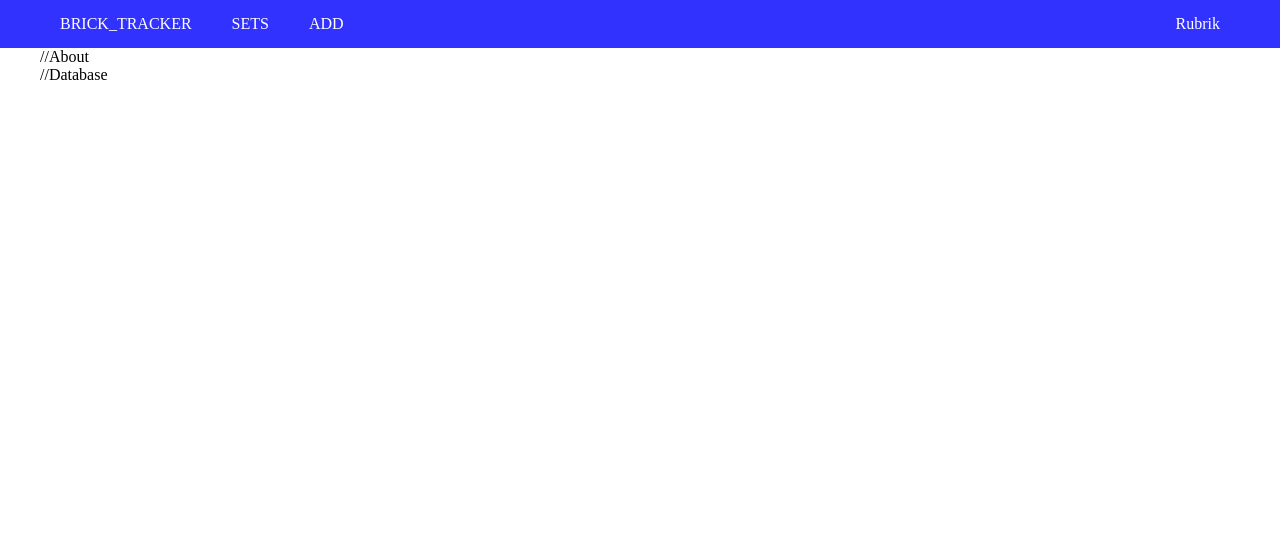
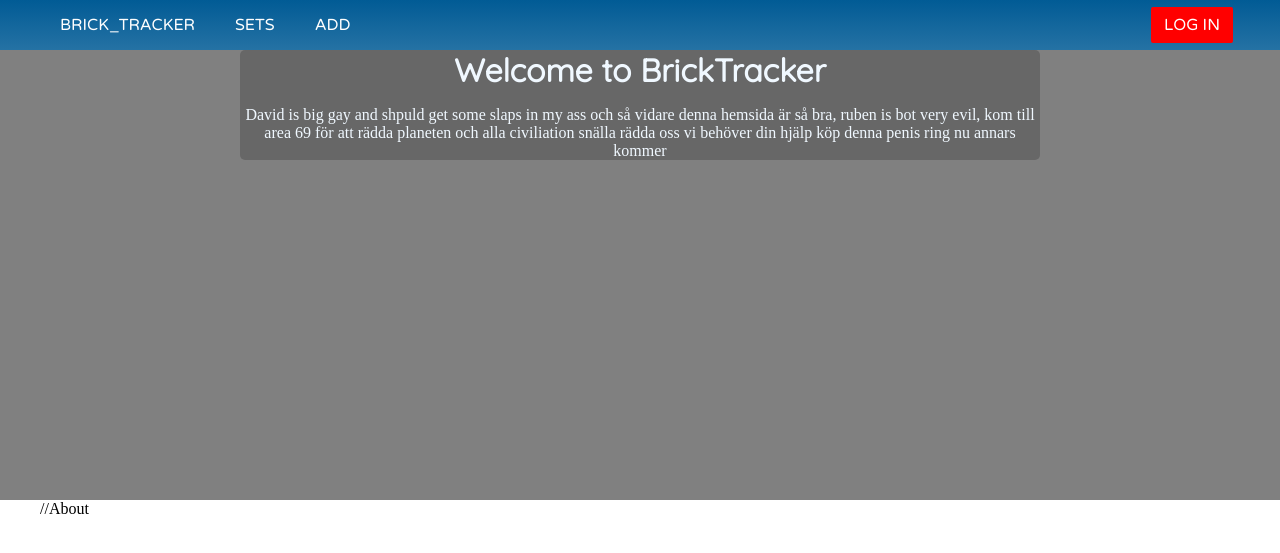
Before and after one commit to davidstyrbjorn/bricktracker-tnmk30, a PHP site: page /html/home.html in a window 1280 px wide. Shown: the top 553 px of the page. Run offline with PHP 8.4, Linux system fonts and the light colour scheme.

Commit message:
more css progress

```diff
--- a/css/style.css
+++ b/css/style.css
@@ -7,11 +7,19 @@ body{
     margin:auto;
 }
 
+/*FONTS*/
+h1, h2{
+    font-family: 'Quicksand', sans-serif;
+    font-weight: bolder;
+    margin:0;
+
+}
 
 /*NAVIGATION CSS*/
 nav{
     width:100%;
-    background: #3232FF;
+    background: linear-gradient(#015B95, #2572A4);
+
 }
 
 nav .nav-items{
@@ -21,6 +29,7 @@ nav .nav-items{
 
 .nav-items-left , .nav-items-right{
     display:flex;
+    font-family: 'Varela Round', sans-serif;
 }
 
 .nav-item{
@@ -28,7 +37,34 @@ nav .nav-items{
     text-decoration:none;
     color:white;
 }
+.nav-item:hover{
+    background:#2572A4;
+    border-radius: 2px;
+}
 
 .nav-item-right{
 
+    margin:7px;
+    padding: 8px 13px;
+    background: red;
+    border-radius: 2px;
 }
+.nav-item-right:hover{
+    background: red;
+}
+
+/*HEADER CSS*/
+header {
+    height:450px;
+    background: gray;
+
+}
+.header-window{
+    color:aliceblue;
+    text-align: center;
+    background: rgba(0, 0, 0, 0.2);
+    width:800px;
+    margin:auto;
+    border-radius:5px;
+
+}
--- a/html/home.html
+++ b/html/home.html
@@ -6,6 +6,7 @@
 		<meta name="description" content="Keep track of your collection online!">
   		<meta name="keywords" content="Bricks Lego collection track tracking ">
   		<meta name="author" content="Emil Bertholdsson, David Styrbjörn, Linus Karlsson, Max Benecke">
+        <link href="https://fonts.googleapis.com/css?family=Quicksand|Varela+Round" rel="stylesheet">
   		<link  href="/css/style.css" rel="stylesheet"/>
   		<script src=""></script>
   		<meta name="viewport" content="width=device-width, initial-scale=1.0">
@@ -22,14 +23,17 @@
                         <a class="nav-item" href="">ADD</a>
                     </div>
                         <div class="nav-items-right">
-                        <a class="nav-item nav-item-right" href="">Rubrik</a>
+                        <a class="nav-item nav-item-right" href="">LOG IN</a>
                     </div>
                 </div>
             </div>
         </nav>
 
         <header>
-
+            <div class="header-window">
+                <h1>Welcome to BrickTracker</h1>
+                <p>David is big gay and shpuld get some slaps in my ass och så vidare denna hemsida är så bra, ruben is bot very evil, kom till area 69 för att rädda planeten och alla civiliation snälla rädda oss vi behöver din hjälp köp denna penis ring nu annars kommer</p>
+            </div>
         </header>
 
         <div class="wrapper">
@@ -38,7 +42,7 @@
             </article>
 
             <article>
-                //Database
+
             </article>
         </div>
 
```
